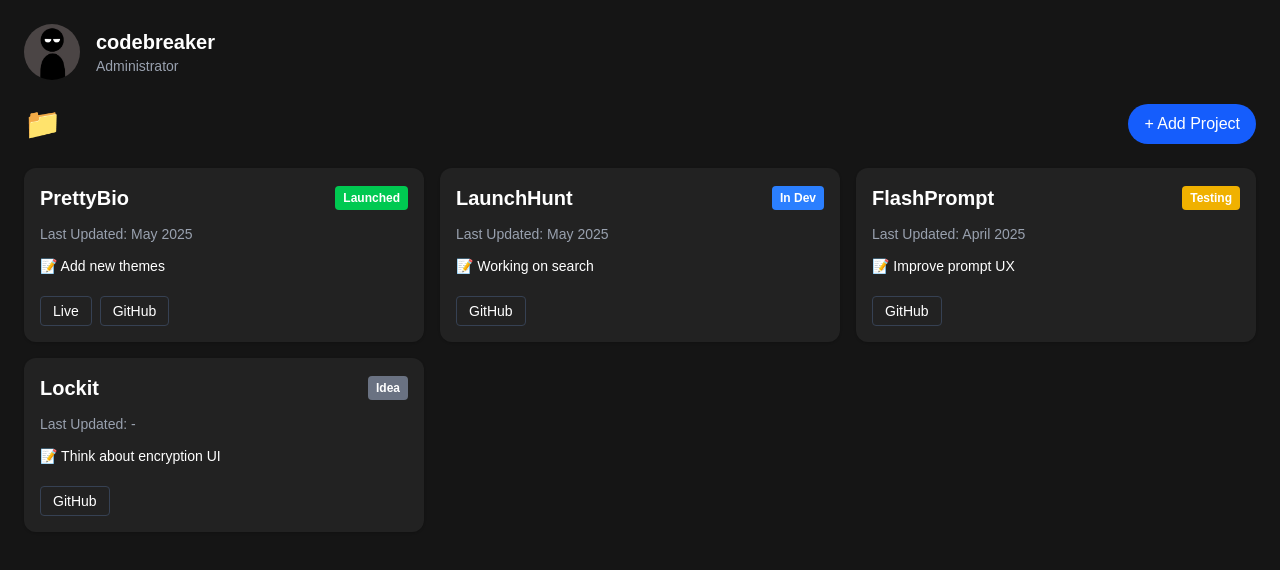
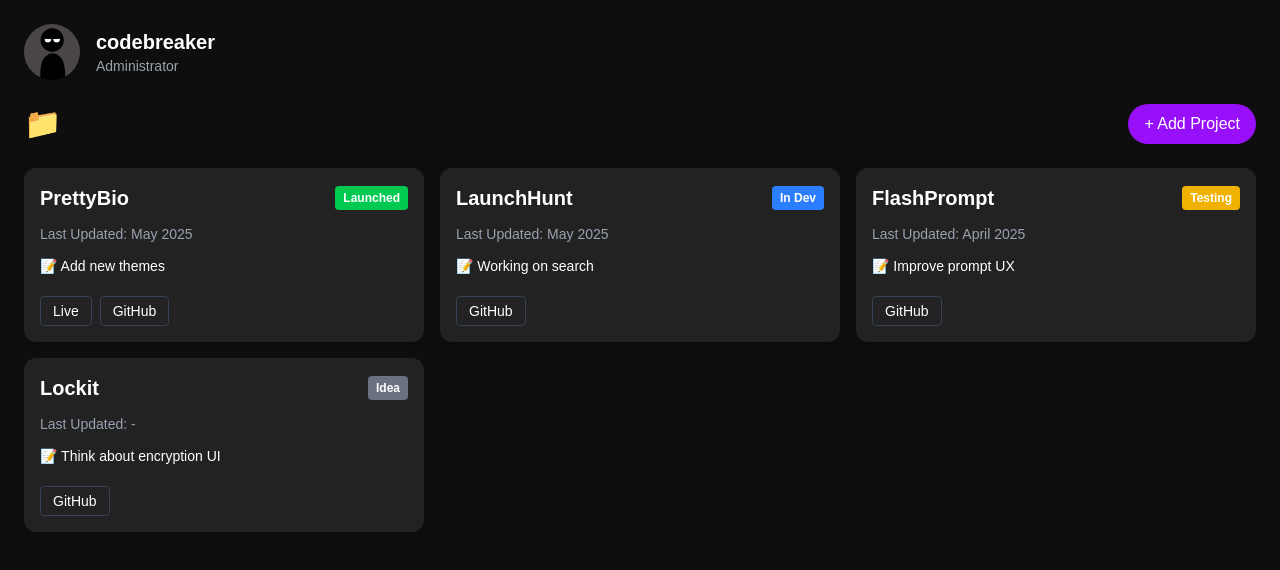
Before and after one commit to devtofunmi/dashboard, a Next.js app: page /dashboard in a window 1280 px wide. Shown: the top 570 px of the page. Built offline with nearby package versions, Linux system fonts and the light colour scheme; sample sign-in values are in the browser's storage.

Commit message:
chnage bg color

```diff
--- a/pages/dashboard.tsx
+++ b/pages/dashboard.tsx
@@ -56,14 +56,14 @@ const DashboardPage = () => {
   const addProject = (project: Project) => setProjects((prev) => [...prev, project]);
 
   return (
-    <main className="min-h-screen bg-[#151515] text-white p-6 space-y-6">
+    <main className="min-h-screen bg-[#0e0e0e] text-white p-6 space-y-6">
       <AdminInfo />
 
       <div className="flex justify-between items-center">
         <h1 className="md:text-3xl text-xl font-bold">📁</h1>
         <button
           onClick={() => setIsModalOpen(true)}
-          className="bg-blue-600 hover:bg-blue-700 cursor-pointer px-4 py-2 rounded-full"
+          className="bg-purple-600 hover:bg-purple-700 cursor-pointer px-4 py-2 rounded-full"
         >
           + Add Project
         </button>
```
